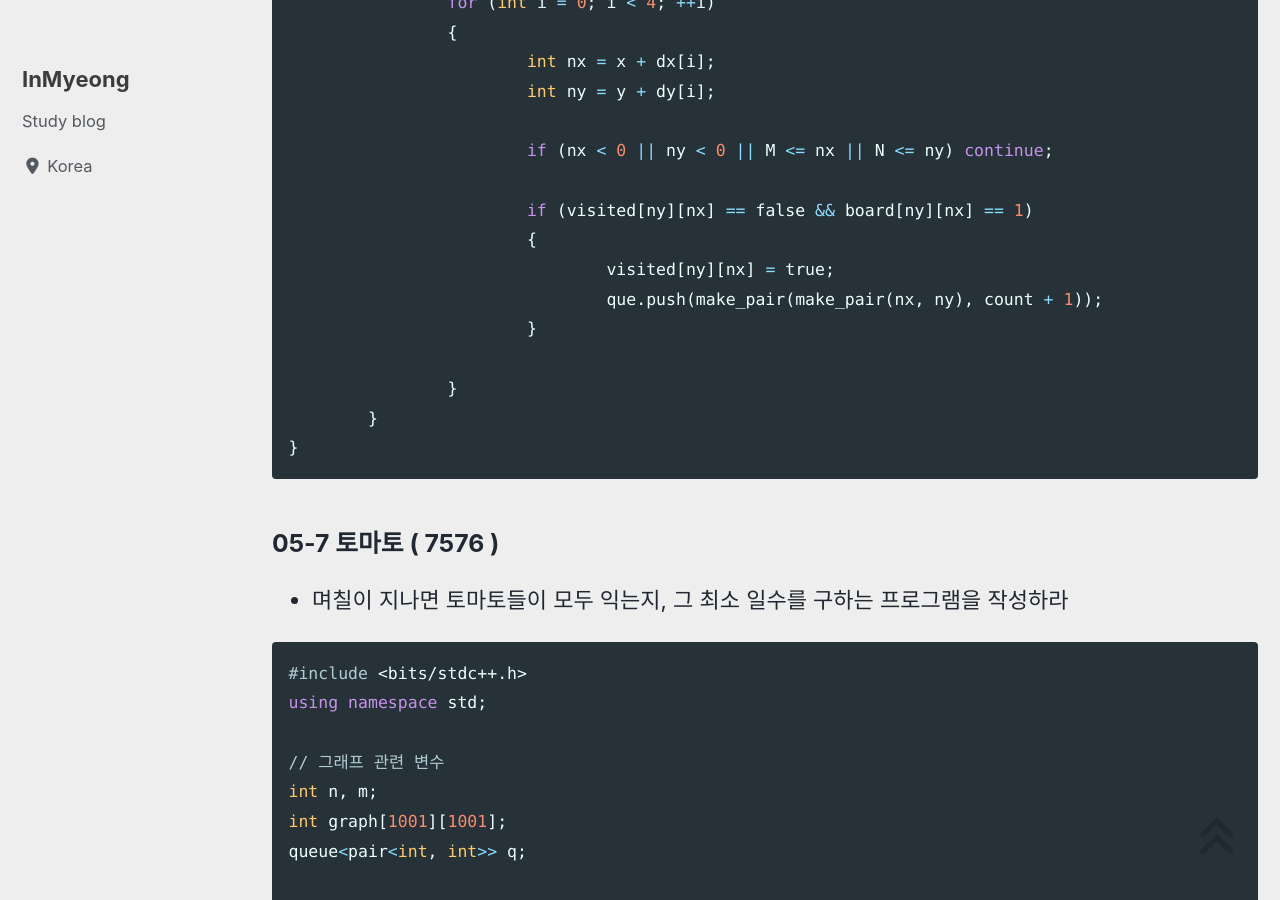
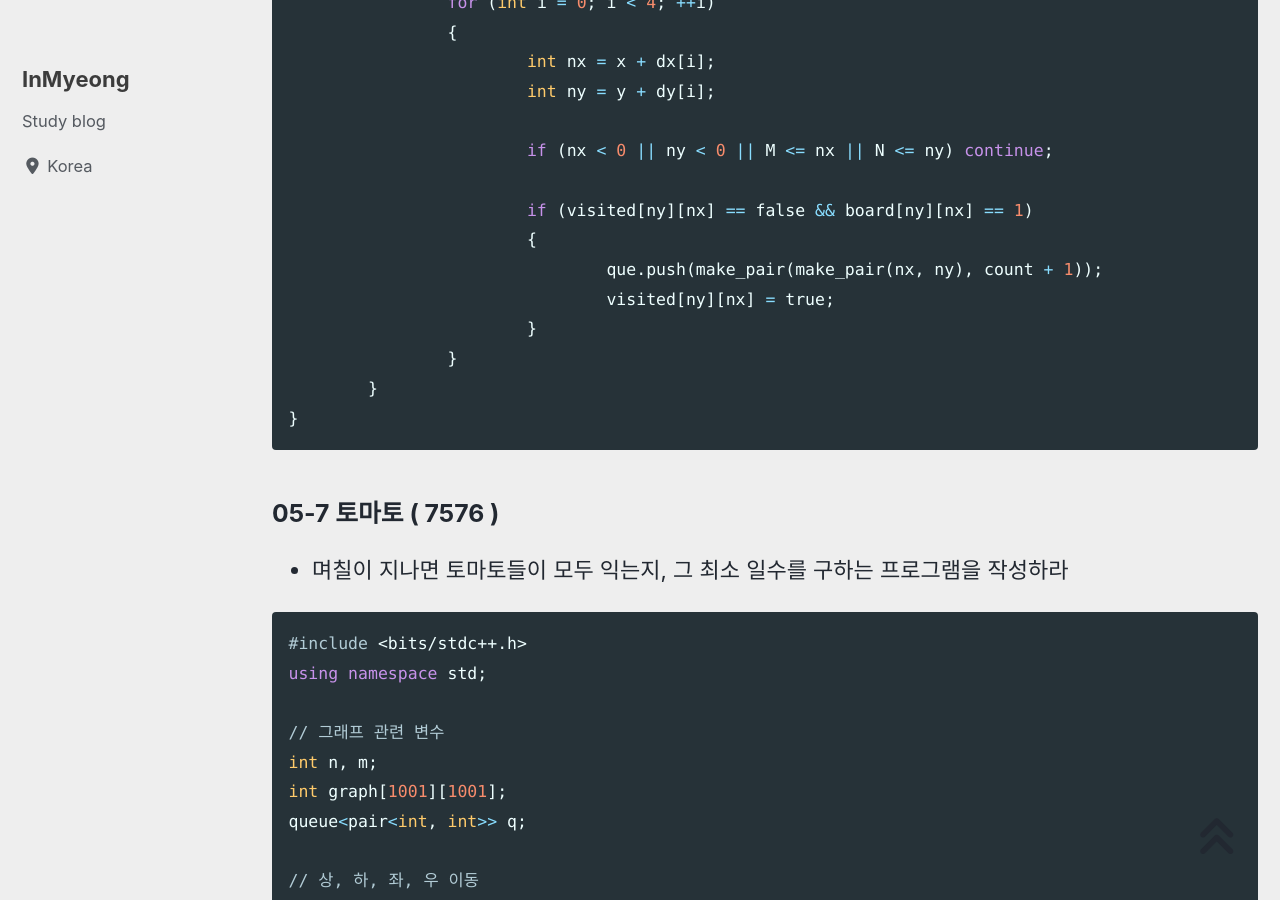
Before and after one commit to devMyeong/devMyeong.github.io, a Jekyll site: the page built from _posts/codingTest/2022-09-25-백준.md, in a window 1280 px wide and 900 px high, scrolled down 60802 px. Built offline with Jekyll 4.4.1, drawn with Linux system fonts in a browser that asks for light colours; cached includes are drawn as plain includes; nearby versions of some CDN libraries; some web fonts are replaced; comment, search, counter and statistics services are not loaded.

Commit message:
Chore : 수정

```diff
--- a/_posts/codingTest/2022-09-25-백준.md
+++ b/_posts/codingTest/2022-09-25-백준.md
@@ -1890,10 +1890,9 @@ int main()
 
 			if (visited[ny][nx] == false && board[ny][nx] == 1)
 			{
+				que.push(make_pair(make_pair(nx, ny), count + 1));
 				visited[ny][nx] = true;
-				que.push(make_pair(make_pair(nx, ny), count + 1));
 			}
-
 		}
 	}
 }
```
